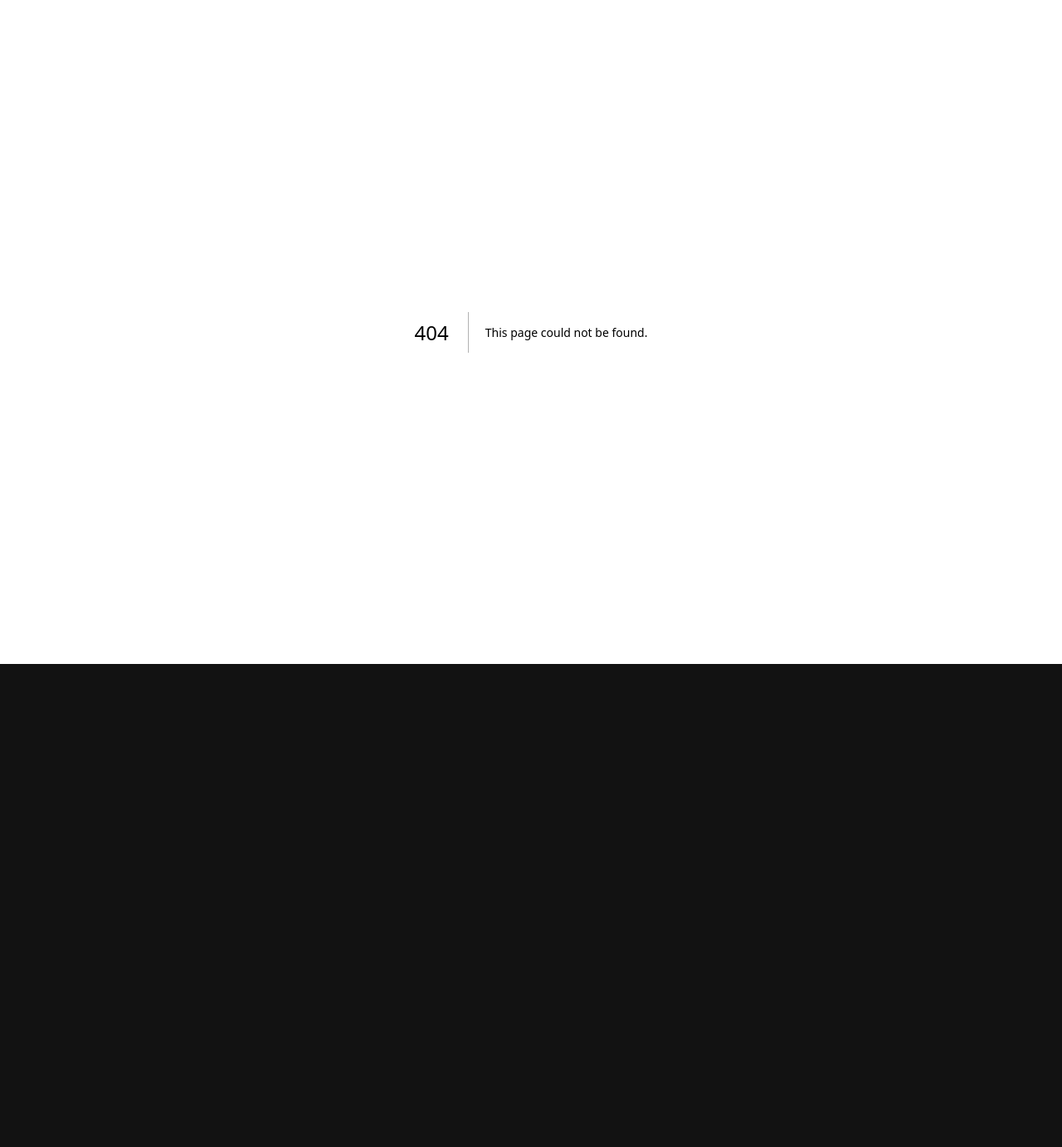
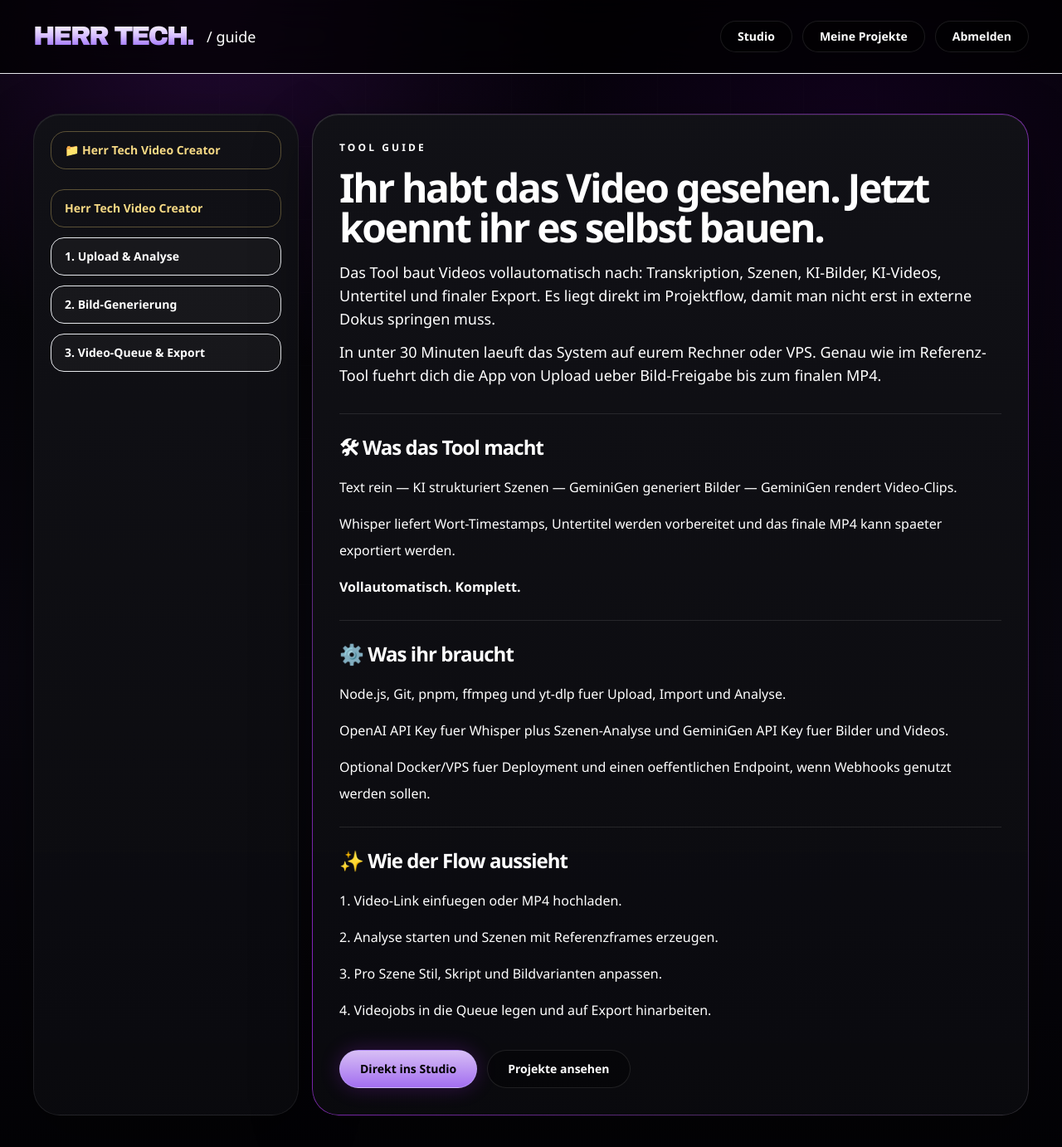
Before and after one commit to NightliferX/klonstudio, a Next.js app: page /guide in a window 1280 px wide. Before the commit this address had no page. Shown: the top 1382 px of the page at 83% size. Before the commit the page ends 800 px from the top, so only its background shows below. Built offline with nearby package versions, Linux system fonts and the light colour scheme.

Commit message:
Add guide page and fix upload trigger

```diff
--- /dev/null
+++ b/app/guide/page.tsx
@@ -0,0 +1,55 @@
+import { AppHeader } from "@/components/dashboard/app-header";
+import { ToolGuideContent } from "@/components/dashboard/tool-guide-content";
+
+export const dynamic = "force-dynamic";
+
+const guideSteps = [
+  "Herr Tech Video Creator",
+  "Upload & Analyse",
+  "Bild-Generierung",
+  "Video-Queue & Export"
+];
+
+export default function GuidePage() {
+  return (
+    <main className="min-h-screen pb-20 text-white">
+      <AppHeader
+        crumb="/ guide"
+        actions={[
+          { href: "/", label: "Studio" },
+          { href: "/projects", label: "Meine Projekte" },
+          { href: "/", label: "Abmelden" }
+        ]}
+      />
+
+      <div className="mx-auto flex w-full max-w-[1660px] flex-col gap-8 px-4 py-8 md:px-8 md:py-12 lg:px-10">
+        <section className="grid gap-4 xl:grid-cols-[320px_minmax(0,1fr)]">
+          <aside className="panel rounded-[2rem] p-4 md:p-5">
+            <div className="rounded-[1.15rem] border border-[#e8ca73]/35 bg-[#f0ce6f]/12 px-4 py-3 text-sm font-semibold text-[#f6d984]">
+              📁 Herr Tech Video Creator
+            </div>
+
+            <div className="mt-6 space-y-3">
+              {guideSteps.map((step, index) => (
+                <div
+                  key={step}
+                  className={`flex w-full items-center rounded-[1rem] border px-4 py-3 text-left text-sm font-semibold ${
+                    index === 0
+                      ? "border-[#e8ca73]/35 bg-[#f0ce6f]/12 text-[#f6d984]"
+                      : "border-white/8 bg-white/[0.03] text-white/68"
+                  }`}
+                >
+                  {index === 0 ? step : `${index}. ${step}`}
+                </div>
+              ))}
+            </div>
+          </aside>
+
+          <section className="panel neon-border rounded-[2rem] p-6 md:p-8">
+            <ToolGuideContent showCta />
+          </section>
+        </section>
+      </div>
+    </main>
+  );
+}
--- a/components/dashboard/client-dashboard.tsx
+++ b/components/dashboard/client-dashboard.tsx
@@ -1,8 +1,9 @@
 "use client";
 
 import Link from "next/link";
-import { startTransition, useEffect, useState, useTransition } from "react";
+import { startTransition, useEffect, useRef, useState, useTransition } from "react";
 import { AppHeader } from "@/components/dashboard/app-header";
+import { ToolGuideContent } from "@/components/dashboard/tool-guide-content";
 import type { AnalysisRecord, AssetRecord, QueueProvider, SceneRecord, VideoJob } from "@/lib/types";
 import { cn, formatDuration } from "@/lib/utils";
 
@@ -194,6 +195,7 @@ export default function Dashboard({ initialAnalysis, initialJobs }: Props) {
   const [jobs, setJobs] = useState<VideoJob[]>(initialJobs);
   const [statusMessage, setStatusMessage] = useState<string>("Warte auf dein erstes Video.");
   const [isPending, startUiTransition] = useTransition();
+  const uploadRef = useRef<HTMLInputElement | null>(null);
 
   const activeJobs = jobs.filter((job) => job.status === "queued" || job.status === "rendering").length;
   const completedJobs = jobs.filter((job) => job.status === "completed").length;
@@ -498,6 +500,10 @@ export default function Dashboard({ initialAnalysis, initialJobs }: Props) {
           setUrlInput("");
         });
 
+        if (uploadRef.current) {
+          uploadRef.current.value = "";
+        }
+
         setStatusMessage("Workspace geleert. Du kannst jetzt wieder bei null starten.");
       } catch (error) {
         setStatusMessage(error instanceof Error ? error.message : "Reset fehlgeschlagen.");
@@ -511,6 +517,7 @@ export default function Dashboard({ initialAnalysis, initialJobs }: Props) {
         crumb="/ social video creator"
         actions={[
           { href: "/", label: "Admin" },
+          { href: "/guide", label: "Guide" },
           { href: "/projects", label: "Meine Projekte" },
           { href: "/", label: "Abmelden" }
         ]}
@@ -562,11 +569,12 @@ export default function Dashboard({ initialAnalysis, initialJobs }: Props) {
                     className="w-full rounded-[1.15rem] border border-white/8 bg-black/45 px-5 py-5 text-lg text-white outline-none placeholder:text-white/22 focus:border-violet-400/40"
                   />
                 ) : (
-                  <label className="block cursor-pointer rounded-[1.25rem] border border-dashed border-violet-300/25 bg-violet-500/[0.06] px-5 py-7 transition hover:border-violet-300/45 hover:bg-violet-500/[0.09]">
+                  <div className="relative overflow-hidden rounded-[1.25rem] border border-dashed border-violet-300/25 bg-violet-500/[0.06] px-5 py-7 transition hover:border-violet-300/45 hover:bg-violet-500/[0.09]">
                     <input
+                      ref={uploadRef}
                       type="file"
                       accept="video/mp4,video/quicktime,video/*"
-                      className="hidden"
+                      className="absolute inset-0 z-10 h-full w-full cursor-pointer opacity-0"
                       onChange={(event) => setUploadedFile(event.target.files?.[0] ?? null)}
                     />
                     <div className="text-xs font-semibold uppercase tracking-[0.2em] text-violet-200/70">MP4 Upload</div>
@@ -574,7 +582,15 @@ export default function Dashboard({ initialAnalysis, initialJobs }: Props) {
                       {uploadedFile ? uploadedFile.name : "Video auswaehlen und direkt analysieren"}
                     </div>
                     <div className="mt-1 text-sm text-white/42">Lokale Datei wird ins Projekt kopiert und weiterverarbeitet.</div>
-                  </label>
+
+                    <button
+                      type="button"
+                      tabIndex={-1}
+                      className="mt-5 rounded-full border border-violet-300/35 bg-[linear-gradient(180deg,rgba(224,198,255,0.92),rgba(172,117,255,0.88))] px-5 py-3 text-sm font-black text-black shadow-[0_0_20px_rgba(176,38,255,0.2)] transition hover:brightness-110"
+                    >
+                      Datei auswaehlen
+                    </button>
+                  </div>
                 )}
 
                 <div>
@@ -616,6 +632,46 @@ export default function Dashboard({ initialAnalysis, initialJobs }: Props) {
               <div className="mt-2 text-4xl font-black tracking-[-0.06em] text-white">{jobs.length}</div>
               <div className="text-sm text-white/42">Jobs im Scheduler</div>
             </div>
+          </div>
+        </section>
+
+        <section className="grid gap-4 xl:grid-cols-[320px_minmax(0,1fr)]">
+          <aside className="panel rounded-[2rem] p-4 md:p-5">
+            <div className="rounded-[1.15rem] border border-[#e8ca73]/35 bg-[#f0ce6f]/12 px-4 py-3 text-sm font-semibold text-[#f6d984]">
+              📁 Herr Tech Video Creator
+            </div>
+
+            <div className="mt-6 space-y-3">
+              <button
+                type="button"
+                className="flex w-full items-center rounded-[1rem] border border-white/8 bg-white/[0.03] px-4 py-3 text-left text-sm font-semibold text-white/78 transition hover:border-violet-300/25 hover:text-white"
+              >
+                ☞ Upload & Analyse
+              </button>
+              <button
+                type="button"
+                className="flex w-full items-center rounded-[1rem] border border-white/8 bg-white/[0.03] px-4 py-3 text-left text-sm font-semibold text-white/62 transition hover:border-violet-300/25 hover:text-white"
+              >
+                🖼 Bild-Generierung
+              </button>
+              <button
+                type="button"
+                className="flex w-full items-center rounded-[1rem] border border-white/8 bg-white/[0.03] px-4 py-3 text-left text-sm font-semibold text-white/62 transition hover:border-violet-300/25 hover:text-white"
+              >
+                🎬 Video-Queue & Export
+              </button>
+
+              <Link
+                href="/guide"
+                className="flex w-full items-center justify-center rounded-[1rem] border border-violet-300/22 bg-violet-500/10 px-4 py-3 text-sm font-semibold text-violet-100 transition hover:border-violet-300/40"
+              >
+                Ganze Anleitung öffnen
+              </Link>
+            </div>
+          </aside>
+
+          <div className="panel neon-border rounded-[2rem] p-6 md:p-8">
+            <ToolGuideContent />
           </div>
         </section>
 
--- /dev/null
+++ b/components/dashboard/tool-guide-content.tsx
@@ -0,0 +1,71 @@
+import Link from "next/link";
+
+type ToolGuideContentProps = {
+  showCta?: boolean;
+};
+
+export function ToolGuideContent({ showCta = false }: ToolGuideContentProps) {
+  return (
+    <div className="max-w-4xl">
+      <div className="text-xs font-semibold uppercase tracking-[0.26em] text-violet-200/68">Tool Guide</div>
+      <h2 className="mt-4 text-3xl font-black tracking-[-0.05em] text-white md:text-5xl">
+        Ihr habt das Video gesehen. Jetzt koennt ihr es selbst bauen.
+      </h2>
+      <p className="mt-4 text-base leading-8 text-white/44 md:text-lg">
+        Das Tool baut Videos vollautomatisch nach: Transkription, Szenen, KI-Bilder, KI-Videos, Untertitel und finaler
+        Export. Es liegt direkt im Projektflow, damit man nicht erst in externe Dokus springen muss.
+      </p>
+      <p className="mt-3 text-base leading-8 text-white/44 md:text-lg">
+        In unter 30 Minuten laeuft das System auf eurem Rechner oder VPS. Genau wie im Referenz-Tool fuehrt dich die
+        App von Upload ueber Bild-Freigabe bis zum finalen MP4.
+      </p>
+
+      <div className="mt-8 space-y-6">
+        <section className="border-t border-white/10 pt-6">
+          <h3 className="text-2xl font-bold tracking-[-0.04em] text-white">🛠 Was das Tool macht</h3>
+          <div className="mt-4 grid gap-3 text-base leading-8 text-white/56">
+            <p>Text rein — KI strukturiert Szenen — GeminiGen generiert Bilder — GeminiGen rendert Video-Clips.</p>
+            <p>Whisper liefert Wort-Timestamps, Untertitel werden vorbereitet und das finale MP4 kann spaeter exportiert werden.</p>
+            <p className="font-semibold text-white/78">Vollautomatisch. Komplett.</p>
+          </div>
+        </section>
+
+        <section className="border-t border-white/10 pt-6">
+          <h3 className="text-2xl font-bold tracking-[-0.04em] text-white">⚙️ Was ihr braucht</h3>
+          <div className="mt-4 grid gap-3 text-base leading-8 text-white/56">
+            <p>Node.js, Git, pnpm, ffmpeg und yt-dlp fuer Upload, Import und Analyse.</p>
+            <p>OpenAI API Key fuer Whisper plus Szenen-Analyse und GeminiGen API Key fuer Bilder und Videos.</p>
+            <p>Optional Docker/VPS fuer Deployment und einen oeffentlichen Endpoint, wenn Webhooks genutzt werden sollen.</p>
+          </div>
+        </section>
+
+        <section className="border-t border-white/10 pt-6">
+          <h3 className="text-2xl font-bold tracking-[-0.04em] text-white">✨ Wie der Flow aussieht</h3>
+          <ol className="mt-4 grid gap-3 text-base leading-8 text-white/56">
+            <li>1. Video-Link einfuegen oder MP4 hochladen.</li>
+            <li>2. Analyse starten und Szenen mit Referenzframes erzeugen.</li>
+            <li>3. Pro Szene Stil, Skript und Bildvarianten anpassen.</li>
+            <li>4. Videojobs in die Queue legen und auf Export hinarbeiten.</li>
+          </ol>
+        </section>
+      </div>
+
+      {showCta ? (
+        <div className="mt-8 flex flex-wrap gap-3">
+          <Link
+            href="/#studio"
+            className="rounded-full border border-violet-300/40 bg-[linear-gradient(180deg,rgba(224,198,255,0.96),rgba(172,117,255,0.94))] px-6 py-3 text-sm font-black text-black shadow-[0_0_24px_rgba(176,38,255,0.24)]"
+          >
+            Direkt ins Studio
+          </Link>
+          <Link
+            href="/projects"
+            className="rounded-full border border-white/10 bg-black/35 px-6 py-3 text-sm font-semibold text-white/74 transition hover:border-violet-300/25 hover:text-white"
+          >
+            Projekte ansehen
+          </Link>
+        </div>
+      ) : null}
+    </div>
+  );
+}
```
